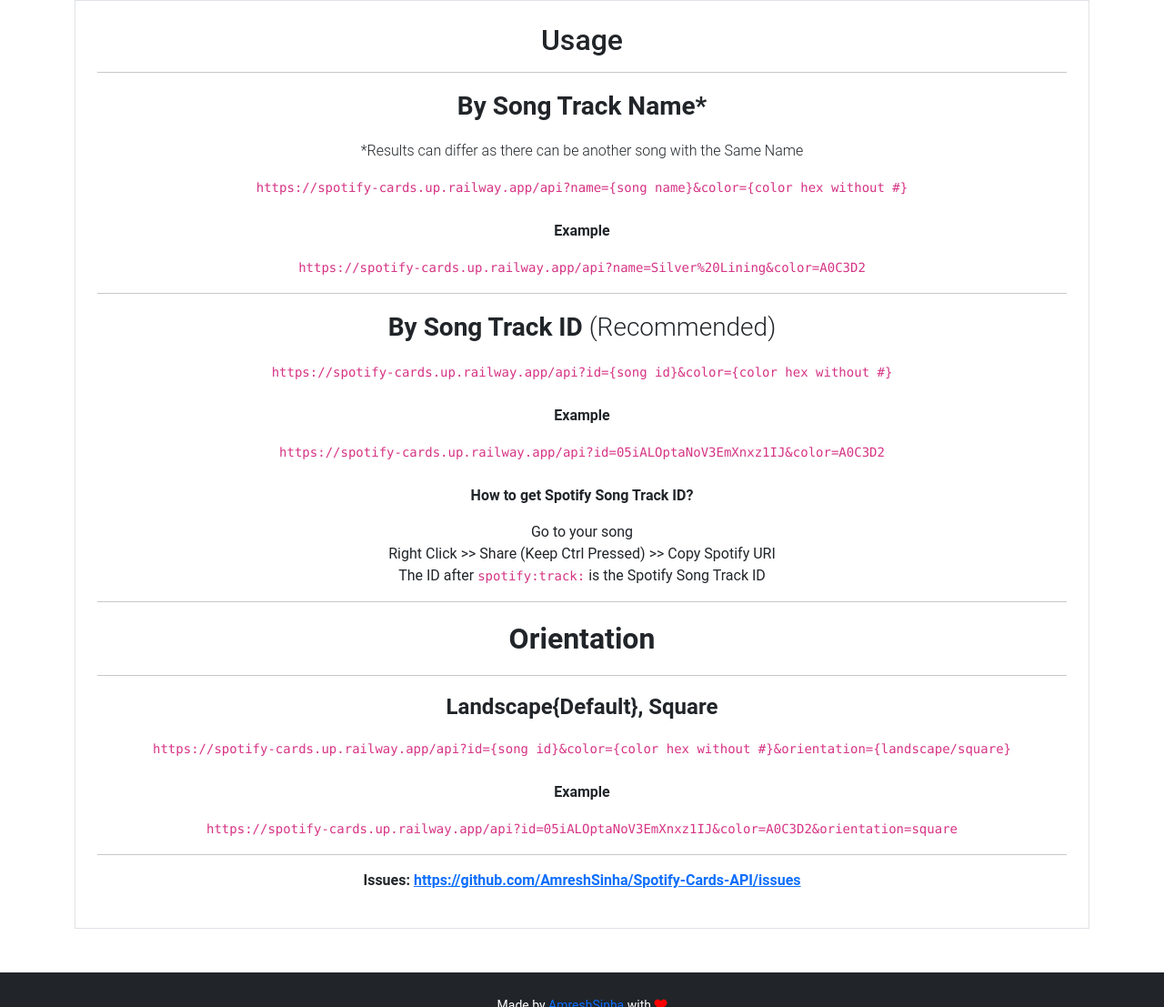
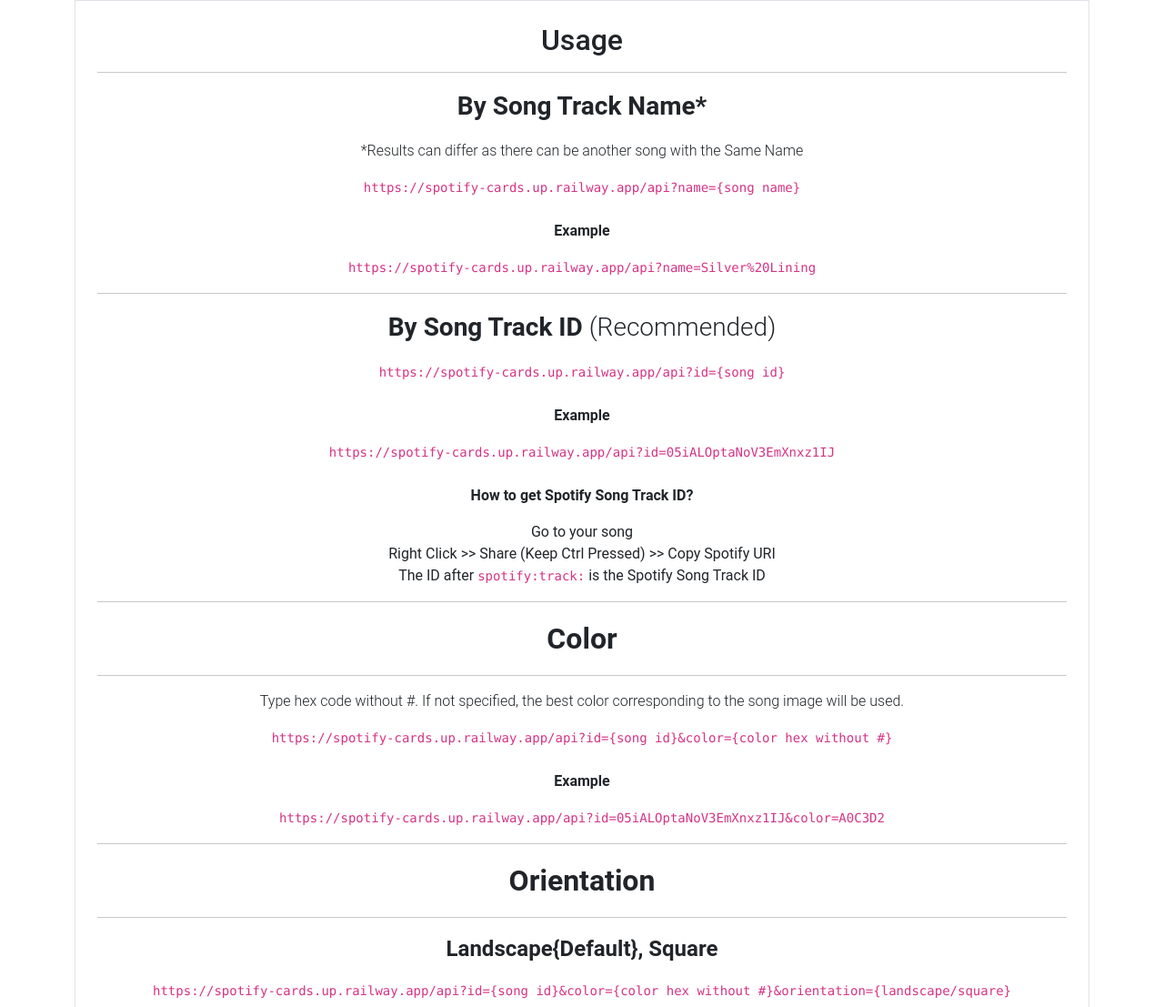
Before and after one commit to AmreshSinha/Spotify-Cards-API, a website: page public/index.html in a window 1280 px wide. Shown: the part 1048-2155 px from the top of the page at 91% size. Drawn offline with nearby package versions, Linux system fonts and the light colour scheme.

Commit message:
Update docs to add information about automatically using the best-suited color according to the image, if the color property is not in the request.

```diff
--- a/public/index.html
+++ b/public/index.html
@@ -132,21 +132,20 @@
           *Results can differ as there can be another song with the Same Name
         </p>
         <code>https://spotify-cards.up.railway.app/api?name={song
-            name}&color={color hex without #}</code>
+          name}</code>
         <br />
         <br />
         <p class="fw-bold fs-6">Example</p>
-        <code>https://spotify-cards.up.railway.app/api?name=Silver%20Lining&color=A0C3D2</code>
+        <code>https://spotify-cards.up.railway.app/api?name=Silver%20Lining</code>
         <hr />
         <p class="fw-bold fs-3">
           By Song Track ID <span class="lead fs-3">(Recommended)</span>
         </p>
-        <code>https://spotify-cards.up.railway.app/api?id={song id}&color={color
-            hex without #}</code>
+        <code>https://spotify-cards.up.railway.app/api?id={song id}</code>
         <br />
         <br />
         <p class="fw-bold fs-6">Example</p>
-        <code>https://spotify-cards.up.railway.app/api?id=05iALOptaNoV3EmXnxz1IJ&color=A0C3D2</code>
+        <code>https://spotify-cards.up.railway.app/api?id=05iALOptaNoV3EmXnxz1IJ</code>
         <br />
         <br />
         <p class="fw-bold fs-6">How to get Spotify Song Track ID?</p>
@@ -159,6 +158,17 @@
             The ID after <code>spotify:track:</code> is the Spotify Song Track ID
           </li>
         </ul>
+        <hr />
+        <p class="fw-bolder fs-2">Color</p>
+        <hr />
+        <p class="fw-light">
+          Type hex code without #. If not specified, the best color corresponding to the song image will be used.
+        </p>
+        <code>https://spotify-cards.up.railway.app/api?id={song id}&color={color hex without #}</code>
+        <br />
+        <br />
+        <p class="fw-bold fs-6">Example</p>
+        <code>https://spotify-cards.up.railway.app/api?id=05iALOptaNoV3EmXnxz1IJ&color=A0C3D2</code>
         <hr />
         <p class="fw-bolder fs-2">Orientation</p>
         <hr />
```
